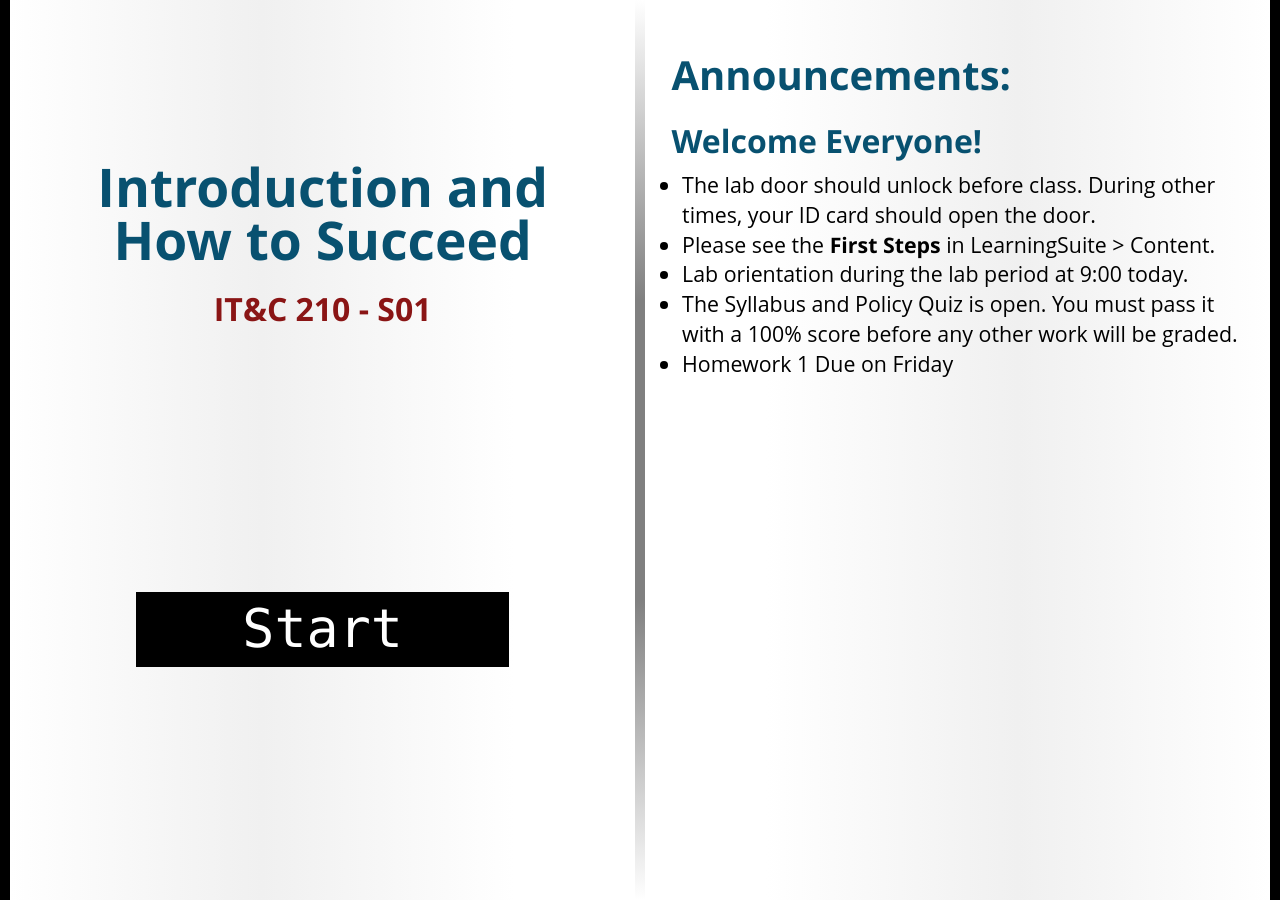
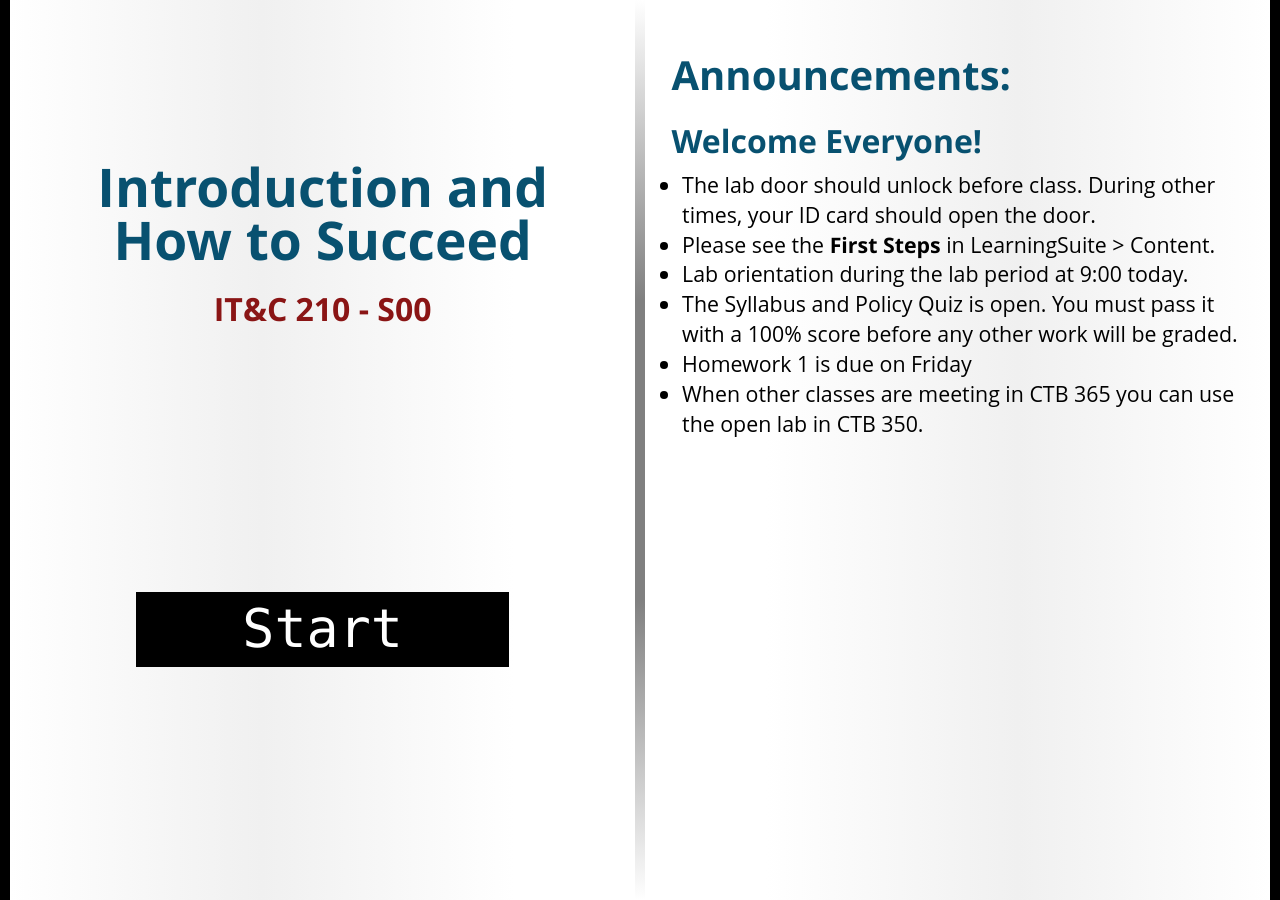
Before and after one commit to BYU-ITC-210/BYU-ITC-210.github.io, a Jekyll site: the page built from _welcome/S00.md, in a window 1280 px wide. Built offline with Jekyll 4.4.1, drawn with Linux system fonts in a browser that asks for light colours; some web fonts are replaced.

Commit message:
Welcome S00

```diff
--- a/_welcome/S00.md
+++ b/_welcome/S00.md
@@ -1,6 +1,6 @@
 ---
 title: Introduction and How to Succeed
-session: S01
+session: S00
 ---
 
 ## Welcome Everyone!
@@ -9,4 +9,5 @@ session: S01
 * Please see the **First Steps** in LearningSuite > Content.
 * Lab orientation during the lab period at 9:00 today.
 * The Syllabus and Policy Quiz is open. You must pass it with a 100% score before any other work will be graded.
-* Homework 1 Due on Friday
+* Homework 1 is due on Friday
+* When other classes are meeting in CTB 365 you can use the open lab in CTB 350.
```
